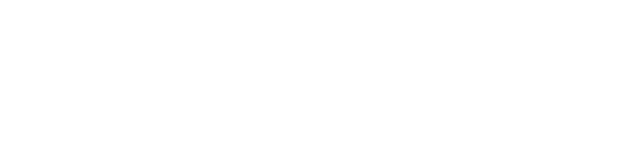
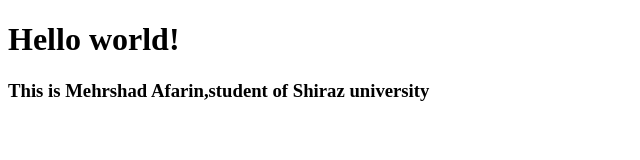
Before and after one commit to mehrshadafarin/class-work-html, a plain HTML site: page index.html in a window 1280 px wide. Shown: the whole page, without its empty margins (0-640 px from the left). Drawn offline with Linux system fonts and the light colour scheme.

Commit message:
complete first part

```diff
--- a/index.html
+++ b/index.html
@@ -6,6 +6,7 @@
     <title>Document</title>
 </head>
 <body>
-
+    <h1>Hello world!</h1>
+    <h3>This is Mehrshad Afarin,student of Shiraz university</h3>
 </body>
 </html>
```
